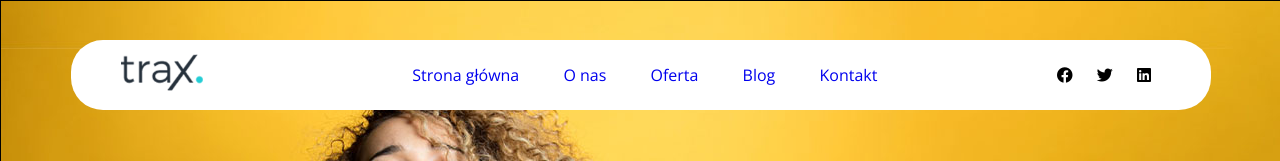
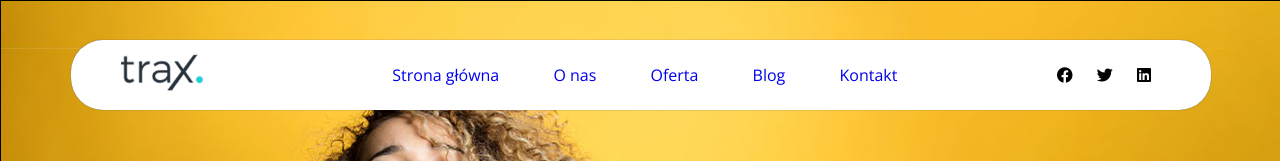
Before and after one commit to adrianflak/onepage_project_pawel, a plain HTML site: page index.html in a window 1280 px wide. Shown: the top 161 px of the page. Drawn offline with nearby package versions, Linux system fonts and the light colour scheme.

Commit message:
New changes

```diff
--- a/scss/custom.scss
+++ b/scss/custom.scss
@@ -60,6 +60,9 @@ body {
     align-items: center;
     justify-content: space-between;
     padding: 0 50px;
+    -webkit-box-shadow: 0px 0px 1px 0px rgba(66, 68, 90, 1);
+    -moz-box-shadow: 0px 0px 1px 0px rgba(66, 68, 90, 1);
+    box-shadow: 0px 0px 1px 0px rgba(66, 68, 90, 1);
 }
 .main-menu-item a {
     // color: #000;
@@ -79,8 +82,8 @@ body {
 .logo-link {
     width: 82px;
 }
-.main-menu-item {
-    padding: 0 20px;
+.main-menu-item a {
+    padding: 25px;
 }
 .social-menu .fa-brands {
     padding: 0 10px;
@@ -104,6 +107,9 @@ body {
     transform: scale(1);
     transition: all 0.3s ease-in-out;
 }
+// .main-menu-item a:hover + .container-dropdown:hover ~ .container-dropdown{
+//     visibility: visible;
+// }
 .dropdown-menu {
     width: 900px;
     margin: 0 auto;
@@ -112,6 +118,8 @@ body {
     background-color: #fff;
     cursor: pointer;
 }
+
+
 
 
 
```
Also changed, not shown: css/custom.css, css/style.css, index.html (indentation only), 3 other files. Lines whose indentation alone changed are shown as unchanged.
